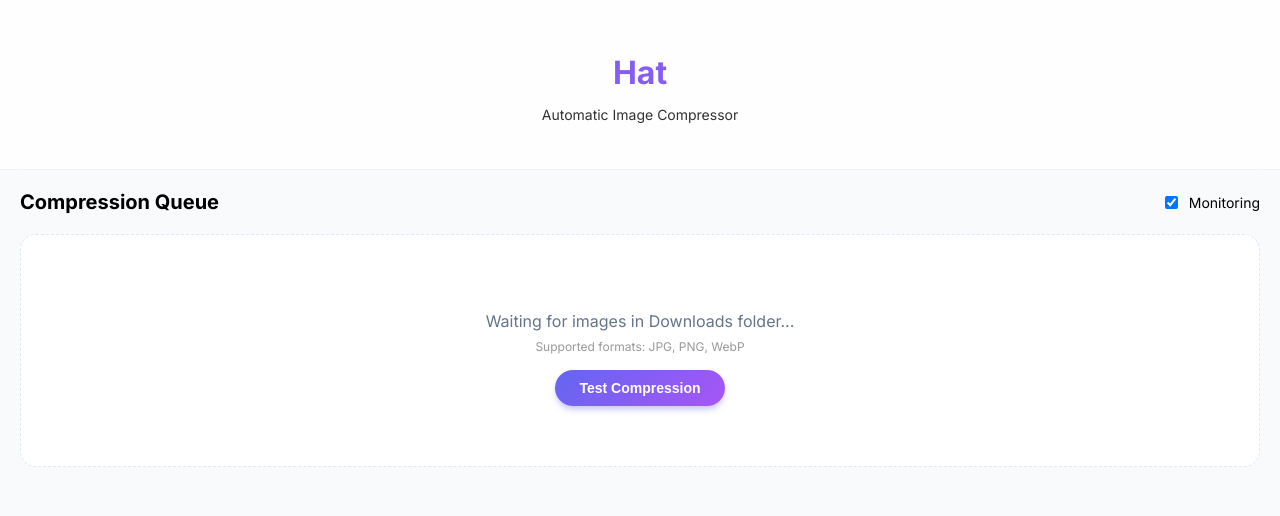
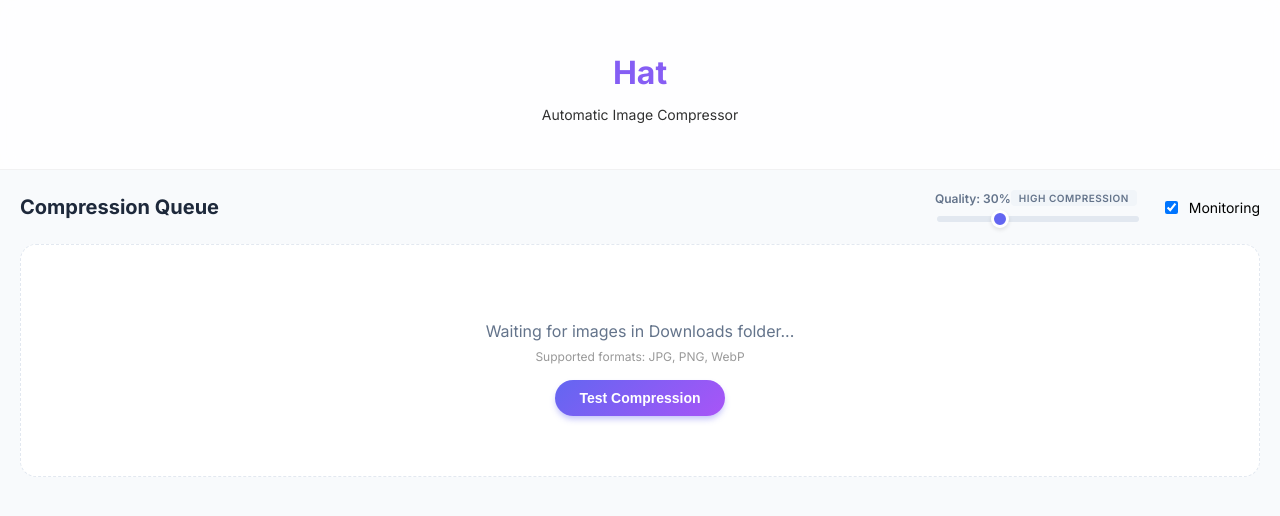
Before and after one commit to bittere/hat, a React (Vite) app: page / in a window 1280 px wide. Shown: the top 516 px of the page. Built offline with nearby package versions, Linux system fonts and the light colour scheme.

Commit message:
configurable quality

```diff
--- a/src/App.css
+++ b/src/App.css
@@ -67,6 +67,66 @@ html, body {
 .status-header h2 {
   font-size: 20px;
   margin: 0;
+  color: #1e293b;
+}
+
+.settings-panel {
+  display: flex;
+  align-items: center;
+  gap: 24px;
+}
+
+.quality-slider {
+  display: flex;
+  flex-direction: column;
+  gap: 8px;
+  min-width: 200px;
+}
+
+.slider-header {
+  display: flex;
+  justify-content: space-between;
+  align-items: center;
+  font-size: 12px;
+  font-weight: 600;
+  color: #64748b;
+}
+
+.quality-label {
+  font-size: 10px;
+  text-transform: uppercase;
+  letter-spacing: 0.05em;
+  padding: 2px 8px;
+  background: #f1f5f9;
+  border-radius: 4px;
+}
+
+.modern-slider {
+  -webkit-appearance: none;
+  appearance: none;
+  width: 100%;
+  height: 6px;
+  background: #e2e8f0;
+  border-radius: 3px;
+  outline: none;
+}
+
+.modern-slider::-webkit-slider-thumb {
+  -webkit-appearance: none;
+  appearance: none;
+  width: 18px;
+  height: 18px;
+  background: #6366f1;
+  border-radius: 50%;
+  cursor: pointer;
+  border: 3px solid white;
+  box-shadow: 0 2px 4px rgba(0, 0, 0, 0.1);
+  transition: all 0.2s ease;
+}
+
+.modern-slider::-webkit-slider-thumb:hover {
+  transform: scale(1.1);
+  background: #4f46e5;
 }
 
 .toggle {
--- a/src/App.tsx
+++ b/src/App.tsx
@@ -15,6 +15,7 @@ interface CompressionTask {
 function App() {
   const [tasks, setTasks] = useState<CompressionTask[]>([]);
   const [isMonitoring, setIsMonitoring] = useState(true);
+  const [quality, setQuality] = useState(30);
 
   useEffect(() => {
     if (!isMonitoring) return;
@@ -75,6 +76,15 @@ function App() {
     }
   };
 
+  const handleQualityChange = async (newQuality: number) => {
+    setQuality(newQuality);
+    try {
+      await invoke("set_quality", { quality: newQuality });
+    } catch (error) {
+      console.error("Failed to update quality:", error);
+    }
+  };
+
   return (
     <div className="app">
       <header className="app-header">
@@ -85,6 +95,23 @@ function App() {
         <div className="compression-status">
           <div className="status-header">
             <h2>Compression Queue</h2>
+            <div className="settings-panel">
+              <div className="quality-slider">
+                <div className="slider-header">
+                  <span>Quality: {quality}%</span>
+                  <span className="quality-label">
+                    {quality < 40 ? "High Compression" : quality > 70 ? "High Quality" : "Balanced"}
+                  </span>
+                </div>
+                <input
+                  type="range"
+                  min="1"
+                  max="100"
+                  value={quality}
+                  onChange={(e) => handleQualityChange(parseInt(e.target.value))}
+                  className="modern-slider"
+                />
+              </div>
               <label className="toggle">
                 <input
                   type="checkbox"
@@ -93,6 +120,7 @@ function App() {
                 />
                 <span>Monitoring</span>
               </label>
+            </div>
           </div>
 
           {tasks.length === 0 ? (
```
Also changed, not shown: 2 other files (tests, documents, lock files or other folders). Lines whose indentation alone changed are shown as unchanged.
